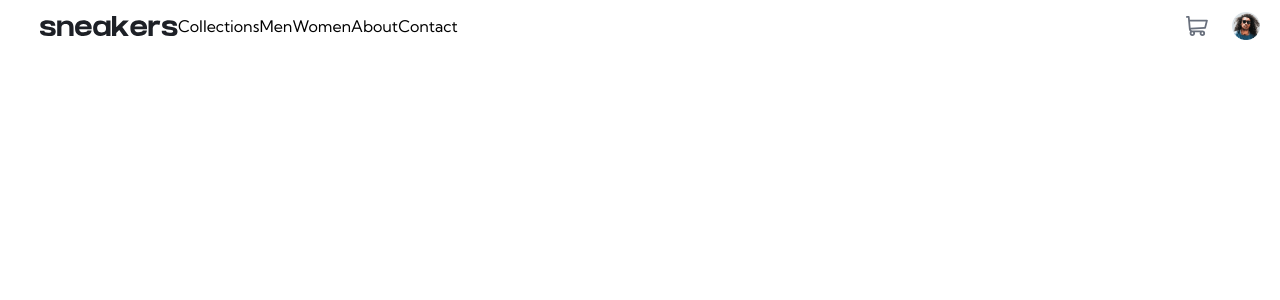
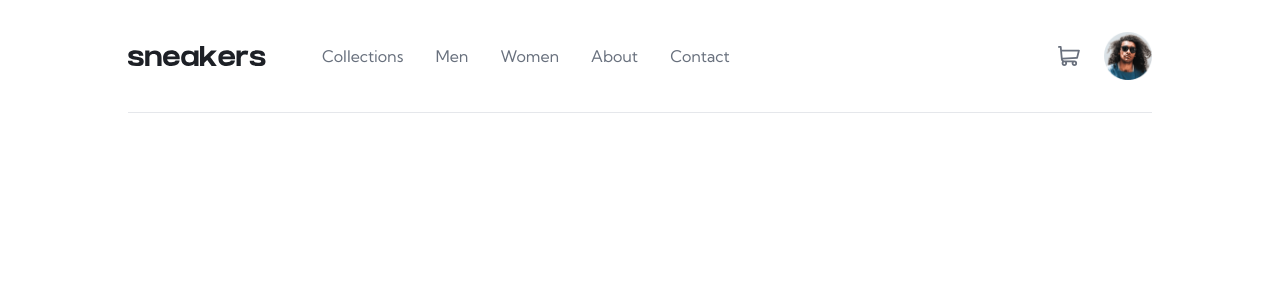
Before and after one commit to Arturo96/css2022, a React (Vite) app in the folder 17-practicas/ecommerce/: page / in a window 1280 px wide. Shown: the top 300 px of the page. Built offline with nearby package versions, Linux system fonts and the light colour scheme.

Commit message:
Header terminado.

```diff
--- a/17-practicas/ecommerce/src/components/Header.jsx
+++ b/17-practicas/ecommerce/src/components/Header.jsx
@@ -16,18 +16,18 @@ const Header = () => {
   };
 
   return (
-    <header className="font-kumbh flex items-center px-5 py-3">
+    <header className="lg:border-b-[1px] mx-auto max-w-5xl font-kumbh flex items-center lg:gap-14 px-5 lg:px-0 py-8">
       <figure className="lg:hidden" onClick={handleNavOpen}>
         <img src="src/assets/icon-menu.svg" alt="Cart icon" />
       </figure>
-      <a href="#" className="ml-5">
+      <a href="#" className="ml-5 lg:ml-0">
         <img src="src/assets/logo.svg" alt="Logo" />
       </a>
       <nav
         className="fixed z-10 lg:static top-0 left-0
       w-52 h-full lg:w-auto lg:h-auto
-      bg-white lg:flex px-5 lg:px-0 py-4 lg:py-0
-      font-bold lg:font-normal
+      bg-white lg:flex px-5 lg:px-0 py-9 lg:py-0
+      font-bold lg:font-normal lg:gap-8
       -translate-x-full lg:translate-x-0 transition-transform duration-300"
         ref={navRef}
       >
@@ -49,7 +49,11 @@ const Header = () => {
           <img src="src/assets/icon-cart.svg" alt="Cart icon" />
         </figure>
         <figure>
-          <img className="w-7" src="src/assets/image-avatar.png" alt="Avatar" />
+          <img
+            className="w-7 lg:w-12"
+            src="src/assets/image-avatar.png"
+            alt="Avatar"
+          />
         </figure>
       </div>
       <div
--- a/17-practicas/ecommerce/src/components/LinkPage.jsx
+++ b/17-practicas/ecommerce/src/components/LinkPage.jsx
@@ -1,6 +1,6 @@
 const LinkPage = ({ page }) => {
   return (
-    <a href="#" className="block mb-4 lg:mb-0">
+    <a href="#" className="block mb-4 lg:mb-0 text-customBlue-dark-gray">
       {page}
     </a>
   );
```
